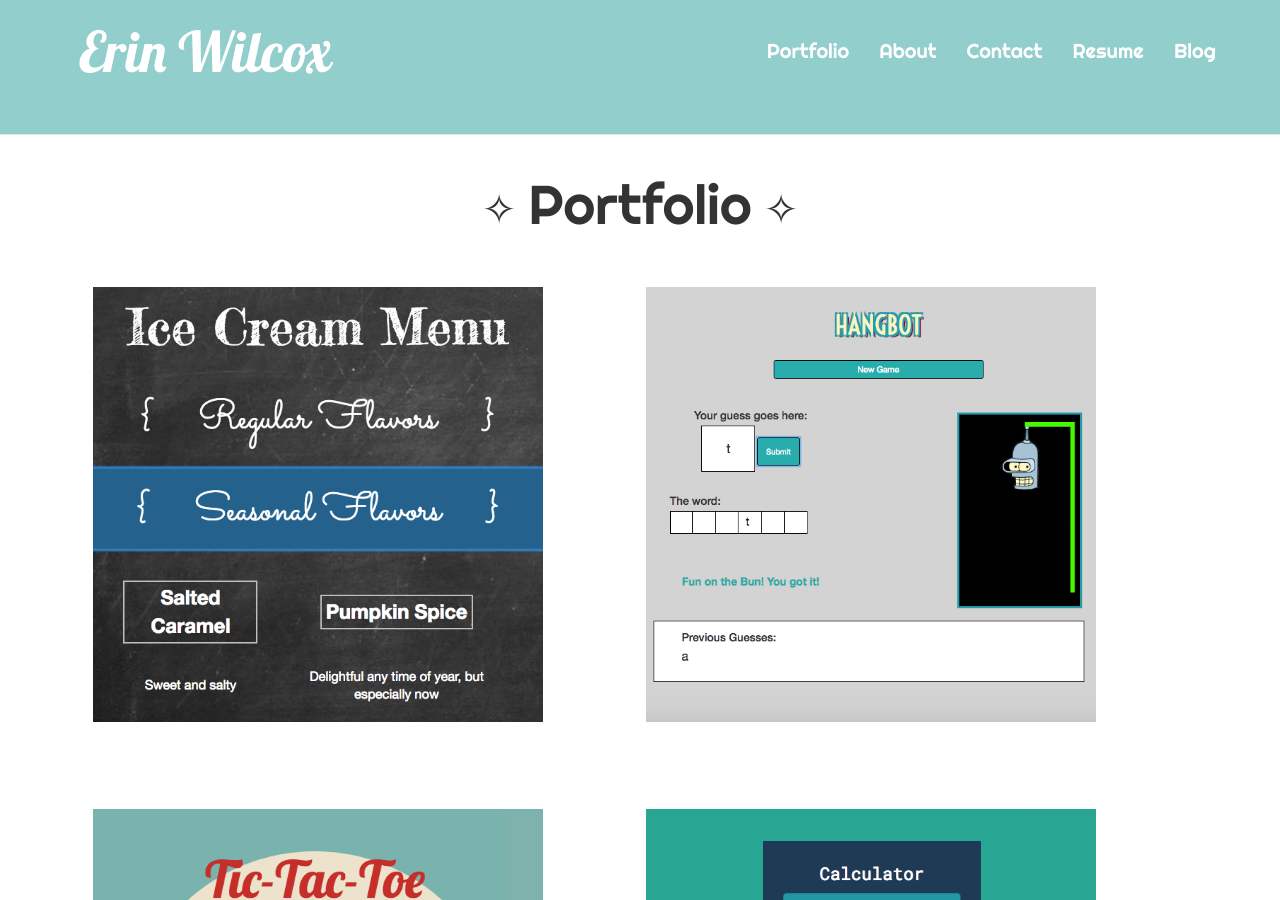
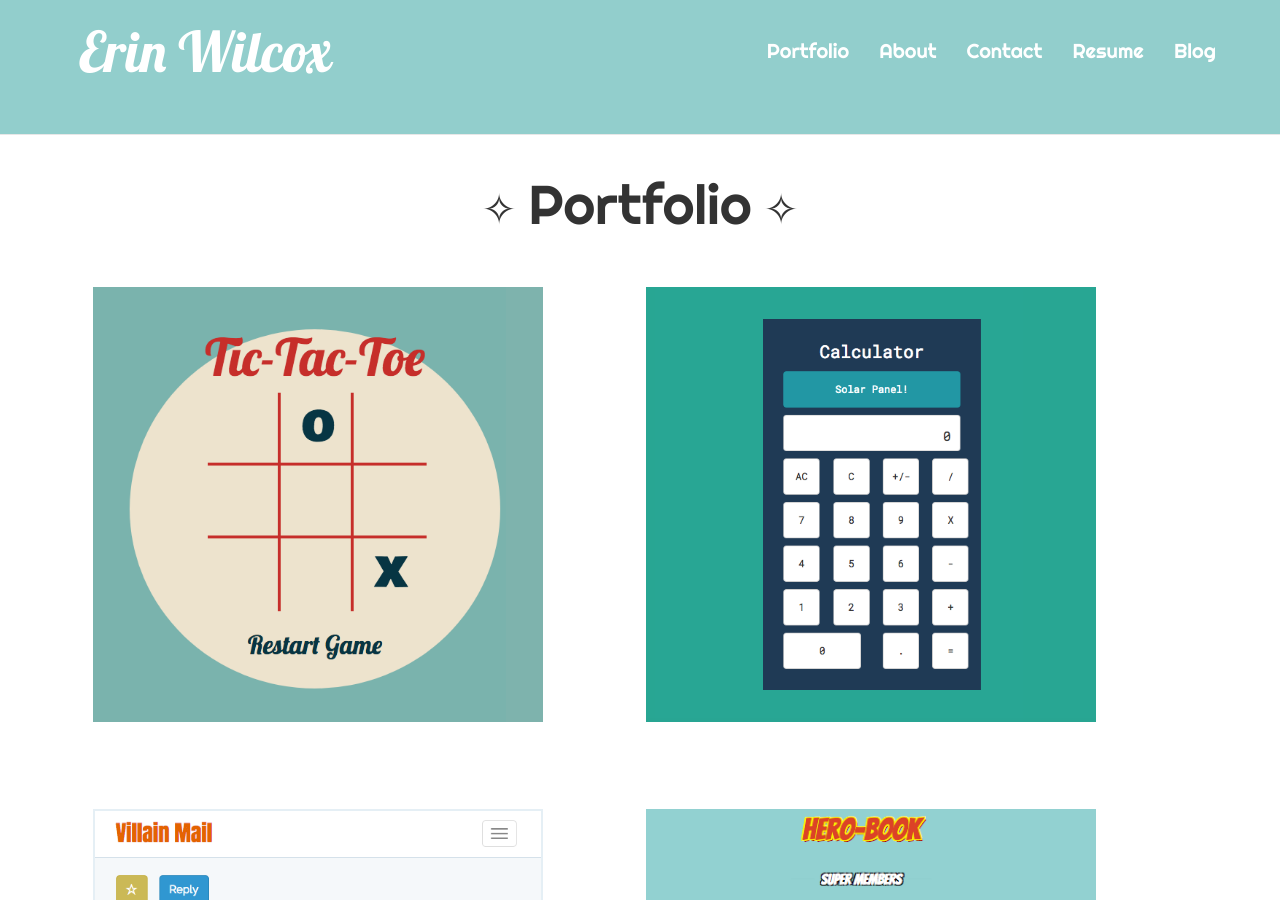
Before and after one commit to brookin8/brookin8.github.io, a Jekyll site: the page built from index.html, in a window 1280 px wide and 900 px high. Built offline with Jekyll 4.4.1, drawn with Linux system fonts in a browser that asks for light colours; nearby versions of some CDN libraries; some web fonts are replaced.

Commit message:
Updated portfolio with villain mail and sorting hat

```diff
--- a/index.html
+++ b/index.html
@@ -14,20 +14,24 @@
 					<div class = "col-xs-12" id="portfolioColumn">
 
 							<!-- Modal HTML embedded directly into document -->
+				 				<button type="button" data-toggle="modal" data-target="#portfolio4" class="portfolioButton"><img src="/portfolio/tictactoe.png" class="img portfolioImage">
+								</button>
+								<button type="button" data-toggle="modal" data-target="#portfolio3" class="portfolioButton"><img src="/portfolio/calculator.png" class="img portfolioImage">
+								</button>
+								<button type="button" data-toggle="modal" data-target="#portfolio8" class="portfolioButton"><img src="/portfolio/villainMail.png" class="img portfolioImage" style="border:2px solid #E5EFF5">
+								</button>
+								<button type="button" data-toggle="modal" data-target="#portfolio7" class="portfolioButton"><img src="/portfolio/heroBook.png" class="img portfolioImage">
+								</button>
+								<button type="button" data-toggle="modal" data-target="#portfolio6" class="portfolioButton"><img src="/portfolio/pugMatch.png" class="img portfolioImage">
+								</button>
+								<button type="button" data-toggle="modal" data-target="#portfolio5" class="portfolioButton"><img src="/portfolio/sortingHat.png" class="img portfolioImage">
+								</button>
 				 				<button type="button" data-toggle="modal" data-target="#portfolio2" class="portfolioButton"><img src="/portfolio/iceCreamShop.png" class="img portfolioImage">
 								</button>
 				 				<button type="button" data-toggle="modal" data-target="#portfolio1" class="portfolioButton"><img src="/portfolio/hangbot.png" class="img portfolioImage">
 								</button>
-								<button type="button" data-toggle="modal" data-target="#portfolio4" class="portfolioButton"><img src="/portfolio/tictactoe.png" class="img portfolioImage">
-								</button>
-								<button type="button" data-toggle="modal" data-target="#portfolio3" class="portfolioButton"><img src="/portfolio/calculator.png" class="img portfolioImage">
-								</button>
-							<!-- 	<button type="button" data-toggle="modal" data-target="#portfolio5" class="portfolioButton"><img src="/portfolio/sortingHat.png" class="img portfolioImage">
-								</button> -->
-								<button type="button" data-toggle="modal" data-target="#portfolio6" class="portfolioButton"><img src="/portfolio/pugMatch.png" class="img portfolioImage">
-								</button>
-								<button type="button" data-toggle="modal" data-target="#portfolio7" class="portfolioButton"><img src="/portfolio/heroBook.png" class="img portfolioImage">
-								</button>
+
+
 
 					</div>
 				</div>
@@ -64,19 +68,19 @@
 							</div>
 						</div>
 					</div>
-				<!-- 	<div class="modal fade" id="portfolio5" tabindex="-1" role="dialog" aria-labelledby="myLargeModalLabel">
+					<div class="modal fade" id="portfolio5" tabindex="-1" role="dialog" aria-labelledby="myLargeModalLabel">
 						<div class="modal-dialog modal-lg">
 							<div class="modal-content">
 								<img src="/portfolio/sortingHat.png" class="img img-responsive modalImage">
-								    <p class = "modalText">Welcome to your Sorting Ceremony! This app was built mainly with the Vue.js framework and vanilla JavaScript. The source code can be found on <a href="https://github.com/brookin8/sorting-hat"> github</a>, and the app has been deployed <a href="https://sortinghat-vue.herokuapp.com/">here.</a></p>
+								    <p class = "modalText">Welcome to your Sorting Ceremony! This app was built mainly with the Vue.js framework. The source code can be found on <a href="https://github.com/brookin8/sorting-hat"> github</a>, and the app has been deployed <a href="https://sortinghat-vue.herokuapp.com/">here.</a></p>
 							</div>
 						</div>
-					</div> -->
+					</div>
 					<div class="modal fade" id="portfolio6" tabindex="-1" role="dialog" aria-labelledby="myLargeModalLabel">
 						<div class="modal-dialog modal-lg">
 							<div class="modal-content">
 								<img src="/portfolio/pugMatch.png" class="img img-responsive modalImage">
-								    <p class = "modalText">The classic memory game, but with lots of pugs. This app was built utilizing Vue CLI with webpack. The source code can be found on <a href="https://github.com/brookin8/memory-game"> github</a>, and the app has been deployed <a href="https://pug-memory.herokuapp.com/">here.</a></p>
+								    <p class = "modalText">The classic memory game, but with lots of pugs. This app was built utilizing Vue CLI (for the Vue.js framework) with webpack. The source code can be found on <a href="https://github.com/brookin8/memory-game"> github</a>, and the app has been deployed <a href="https://pug-memory.herokuapp.com/">here.</a></p>
 							</div>
 						</div>
 					</div>
@@ -84,7 +88,15 @@
 						<div class="modal-dialog modal-lg">
 							<div class="modal-content">
 								<img src="/portfolio/heroBook.png" class="img img-responsive modalImage">
-								    <p class = "modalText">Social media for superheroes! This app was built in 5 hours (using pre-existing databases) with php, postgres, and bootstrap. The source code can be found on <a href="https://github.com/brookin8/superhero-social-media"> github</a>, and the app has been deployed <a href="https://superhero-book.herokuapp.com/">here.</a></p>
+								    <p class = "modalText">Social media for superheroes! Built during a 7 hour code challenge (using pre-existing databases) with PHP, PostgreSQL, and Bootstrap. The source code can be found on <a href="https://github.com/brookin8/superhero-social-media"> github</a>, and the app has been deployed <a href="https://superhero-book.herokuapp.com/">here.</a></p>
+							</div>
+						</div>
+					</div>
+					<div class="modal fade" id="portfolio8" tabindex="-1" role="dialog" aria-labelledby="myLargeModalLabel">
+						<div class="modal-dialog modal-lg">
+							<div class="modal-content">
+								<img src="/portfolio/villainMail.png" class="img img-responsive modalImage">
+								    <p class = "modalText">An internal email server for you and all of your despicable friends! Built during a 7 hour code challenge using Laravel (PHP framework). The code can be found on<a href="https://github.com/brookin8/villainMail"> github</a>, and the app has been deployed <a href="http://v-mail.herokuapp.com/">here.</a></p>
 							</div>
 						</div>
 					</div>
--- a/resume.html
+++ b/resume.html
@@ -4,7 +4,7 @@
 layout: index
 ---
 
-<div class="container">
+<div class="fluid container">
 
 	<iframe src="https://docs.google.com/document/d/e/2PACX-1vQPgWyOlwxTs9P8tXmu-62BdJmshhOSG0Y79HQK6IfNFN6Nq1qityWfTcnVxgcXKZPru8qW6X5gNZSm/pub?embedded=true"
 	frameborder=0 height=800 width=1000></iframe>
```
Also changed, not shown: portfolio/heroBook.png, portfolio/pugMatch.png, portfolio/pugMatchs.png (deleted), portfolio/sortingHat.png, portfolio/sortingHats.png (deleted), portfolio/villainMail.png (added).
